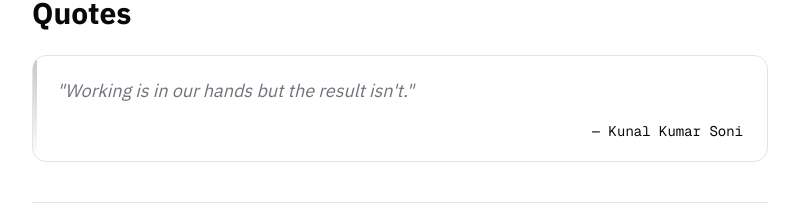
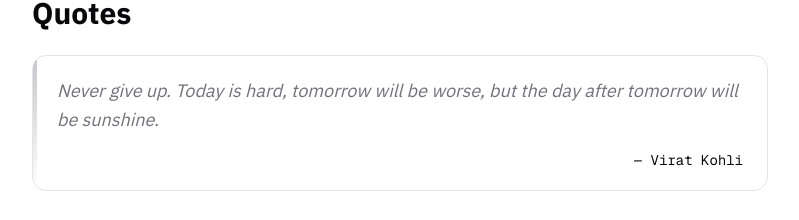
Before and after one commit to Kunal-Kumar-Soni/portfolio_main, a Next.js app: page / in a window 1280 px wide. Shown: the part 2752-2972 px from the top of the page, without its empty margins (240-1039 px from the left). Built offline with nearby package versions, Linux system fonts and the light colour scheme; no server answers.

Commit message:
quotes section complete

```diff
--- a/app/globals.css
+++ b/app/globals.css
@@ -47,28 +47,6 @@
   --radius-3xl: calc(var(--radius) + 12px);
   --radius-4xl: calc(var(--radius) + 16px);
   --animate-aurora: aurora 8s ease-in-out infinite alternate;
-  @keyframes aurora {
-  0% {
-    background-position: 0% 50%;
-    transform: rotate(-5deg) scale(0.9);
-    }
-  25% {
-    background-position: 50% 100%;
-    transform: rotate(5deg) scale(1.1);
-    }
-  50% {
-    background-position: 100% 50%;
-    transform: rotate(-3deg) scale(0.95);
-    }
-  75% {
-    background-position: 50% 0%;
-    transform: rotate(3deg) scale(1.05);
-    }
-  100% {
-    background-position: 0% 50%;
-    transform: rotate(-5deg) scale(0.9);
-    }
-  }
 }
 
 :root {
--- a/components/main/quotes-section.tsx
+++ b/components/main/quotes-section.tsx
@@ -1,7 +1,26 @@
-import React from "react";
+"use client";
+import { useEffect, useState } from "react";
 import { Separator } from "../ui/separator";
+import { QuotesData } from "@/data/quotes";
+
+type QuotesInfoType = {
+  quote: string;
+  author: string;
+};
 
 const QuotesSection = () => {
+  const [quotesInfo, setQuotesInfo] = useState<QuotesInfoType | null>(null);
+
+  const getQuotesData = () => {
+    const randomIndex = Math.floor(Math.random() * QuotesData.length);
+    const data = QuotesData[randomIndex];
+    setQuotesInfo(data);
+  };
+
+  useEffect(() => {
+    getQuotesData();
+  }, []);
+
   return (
     <div className="mx-auto mt-10 px-4 max-w-3xl font-geistMono">
       <Separator className="mb-6" />
@@ -17,11 +36,11 @@
 
         {/* Quote */}
         <p className="font-ibmPlexSans text-muted-foreground text-base sm:text-lg italic leading-relaxed">
-          "Working is in our hands but the result isn't."
+          {quotesInfo?.quote}
         </p>
 
         {/* Author */}
-        <div className="mt-4 text-sm text-right">— Kunal Kumar Soni</div>
+        <div className="mt-4 text-sm text-right">— {quotesInfo?.author}</div>
       </div>
     </div>
   );
--- /dev/null
+++ b/data/quotes.ts
@@ -0,0 +1,90 @@
+export const QuotesData = [
+  // 🔥 David Goggins
+  { quote: "Suffering is the true test of life.", author: "David Goggins" },
+  {
+    quote:
+      "You are in danger of living a life so comfortable that you die without ever realizing your true potential.",
+    author: "David Goggins",
+  },
+  { quote: "Pain unlocks a secret doorway in the mind.", author: "David Goggins" },
+  { quote: "Don’t stop when you’re tired. Stop when you’re done.", author: "David Goggins" },
+  { quote: "The only way to grow is to suffer.", author: "David Goggins" },
+  { quote: "You are your own worst enemy.", author: "David Goggins" },
+  { quote: "Be uncommon among uncommon people.", author: "David Goggins" },
+  { quote: "Callous the mind through pain and suffering.", author: "David Goggins" },
+  { quote: "Most people quit at 40%.", author: "David Goggins" },
+  { quote: "Suffering builds mental toughness.", author: "David Goggins" },
+
+  // ⚽ Cristiano Ronaldo
+  { quote: "Talent without working hard is nothing.", author: "Cristiano Ronaldo" },
+  {
+    quote: "I don’t have to show anything to anyone. There is nothing to prove.",
+    author: "Cristiano Ronaldo",
+  },
+  {
+    quote: "Your love makes me strong, your hate makes me unstoppable.",
+    author: "Cristiano Ronaldo",
+  },
+  {
+    quote:
+      "Dreams are not what you see in your sleep, dreams are things which do not let you sleep.",
+    author: "Cristiano Ronaldo",
+  },
+  { quote: "I’m living a dream I never want to wake up from.", author: "Cristiano Ronaldo" },
+  { quote: "Hard work beats talent when talent doesn’t work hard.", author: "Cristiano Ronaldo" },
+  {
+    quote: "I am not a perfectionist, but I like to feel that things are done well.",
+    author: "Cristiano Ronaldo",
+  },
+  { quote: "Dedication, hard work all the time, and belief.", author: "Cristiano Ronaldo" },
+  {
+    quote: "I always want more. Whether it’s a goal or winning a game.",
+    author: "Cristiano Ronaldo",
+  },
+
+  // 🏏 Virat Kohli
+  { quote: "Self-belief and hard work will always earn you success.", author: "Virat Kohli" },
+  { quote: "I like to be myself, and I don’t pretend.", author: "Virat Kohli" },
+  {
+    quote: "Pressure is something you feel when you don’t know what you’re doing.",
+    author: "Virat Kohli",
+  },
+  { quote: "Whatever you want to do, do with full passion.", author: "Virat Kohli" },
+  {
+    quote:
+      "Never give up. Today is hard, tomorrow will be worse, but the day after tomorrow will be sunshine.",
+    author: "Virat Kohli",
+  },
+  { quote: "If you’re true to yourself, you won’t fear anything.", author: "Virat Kohli" },
+  { quote: "You don’t get success without hard work.", author: "Virat Kohli" },
+  { quote: "I love challenges.", author: "Virat Kohli" },
+  { quote: "Mental strength is what separates the best from the rest.", author: "Virat Kohli" },
+  { quote: "Be passionate and honest in everything you do.", author: "Virat Kohli" },
+
+  // 📜 Bhagavad Gita (Meaning-based)
+  { quote: "You have the right to work, but not to the results.", author: "Bhagavad Gita" },
+  { quote: "Perform your duty without attachment.", author: "Bhagavad Gita" },
+  { quote: "Change is the law of the universe.", author: "Bhagavad Gita" },
+  { quote: "The soul is eternal; the body is temporary.", author: "Bhagavad Gita" },
+  { quote: "A disciplined mind brings happiness.", author: "Bhagavad Gita" },
+  { quote: "Fear arises from attachment.", author: "Bhagavad Gita" },
+  { quote: "Control your mind, or it will control you.", author: "Bhagavad Gita" },
+  { quote: "One who conquers the mind is greater than a warrior.", author: "Bhagavad Gita" },
+  { quote: "Detach from outcomes and focus on action.", author: "Bhagavad Gita" },
+  { quote: "Calmness is the sign of wisdom.", author: "Bhagavad Gita" },
+
+  // 🧠 Ayanokoji
+  { quote: "All people are nothing but tools.", author: "Ayanokoji Kiyotaka" },
+  { quote: "Winning is everything in this world.", author: "Ayanokoji Kiyotaka" },
+  { quote: "I’ll do anything to win.", author: "Ayanokoji Kiyotaka" },
+  { quote: "Equality is an illusion.", author: "Ayanokoji Kiyotaka" },
+  { quote: "People reveal their true nature under pressure.", author: "Ayanokoji Kiyotaka" },
+  { quote: "Being average is the safest disguise.", author: "Ayanokoji Kiyotaka" },
+  { quote: "I don’t mind being hated, as long as I win.", author: "Ayanokoji Kiyotaka" },
+  { quote: "Emotions are weaknesses.", author: "Ayanokoji Kiyotaka" },
+  { quote: "Manipulation is just another strategy.", author: "Ayanokoji Kiyotaka" },
+  { quote: "In the end, the winner decides what is right.", author: "Ayanokoji Kiyotaka" },
+
+  //Kunal
+  { quote: "Working is in our hands but the result isn't.", author: "Kunal Kumar Soni" },
+];
```
